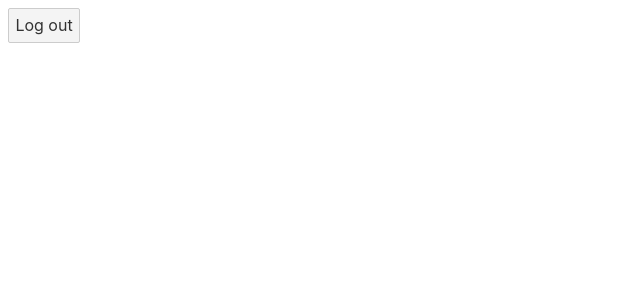
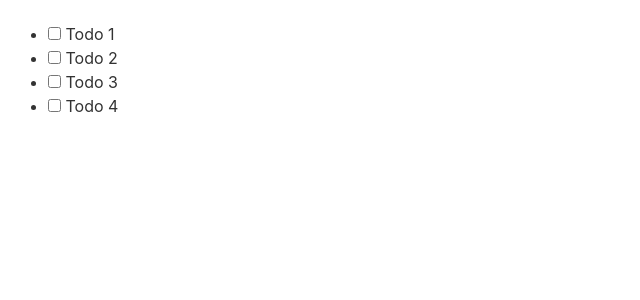
Before and after one commit to aleklucatero/sveltepra, a Svelte app: page / in a window 1280 px wide. Shown: the top 300 px of the page, without its empty margins (0-640 px from the left). Built offline with nearby package versions, Linux system fonts and the light colour scheme.

Commit message:
Made list with todos
In this example I made a list with todos using {#each}, iterating through the todos array of objects.

```diff
--- a/public/index.html
+++ b/public/index.html
@@ -4,7 +4,7 @@
 	<meta charset='utf-8'>
 	<meta name='viewport' content='width=device-width,initial-scale=1'>
 
-	<title>Svelte app</title>
+	<title>Svelte App</title>
 
 	<link rel='icon' type='image/png' href='/favicon.png'>
 	<link rel='stylesheet' href='/global.css'>
--- a/src/App.svelte
+++ b/src/App.svelte
@@ -1,4 +1,6 @@
 <script>
+    import { each } from "svelte/internal";
+
     // import { add } from "date-fns";
 
 	// let count = 0;
@@ -58,13 +60,21 @@
 
 	// }
 
-	let twitteruser = {
-		loggedIn: false
-	};
+	// let user = {
+	// 	loggedIn: true
+	// }
 
-	function toggle() {
-		twitteruser.loggedIn = !twitteruser.loggedIn;
-	};
+	// function toggle() {
+	// 	user.loggedIn = !user.loggedIn;
+	// };
+
+	let todos = [
+		{ id: 1, text: `Todo 1`, completed: true },
+		{ id: 2, text: `Todo 2`, completed: false },
+		{ id: 3, text: `Todo 3`, completed: false },
+		{ id: 4, text: `Todo 4`, completed: false }
+	]
+
 
 </script>
 
@@ -85,10 +95,19 @@
 <p>Album length is {albumLength.minutes} minutes and {albumLength.seconds} seconds.</p>
 <button on:click={addTrack}>Add track</button> -->
 
-{#if twitteruser.loggedIn}
-	<button on:click={toggle}>Log in</button>
+<!-- {#if user.loggedIn}
+	<button on:click={toggle}>Log Out</button>
 {/if}
 
-{#if !twitteruser.loggedIn}
-	<button on:click={toggle}>Log out</button>
-{/if}
+{#if !user.loggedIn}
+	<button on:click={toggle}>Log In</button>
+{/if} -->
+
+<ul>
+	{#each todos as todo}
+		<li>
+			<input checked={todo.comepleted} type="checkbox">
+			<span>{todo.text}</span>
+		</li>
+	{/each}
+</ul>
```
